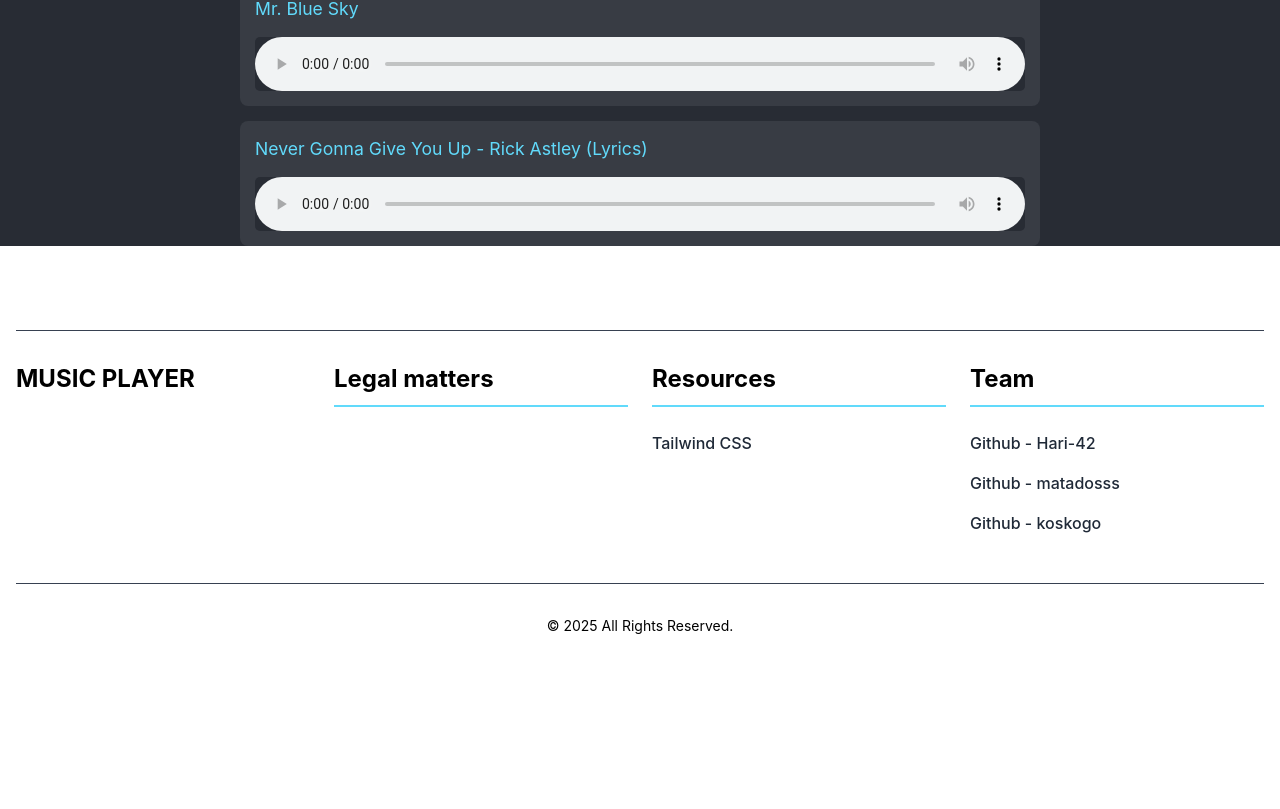
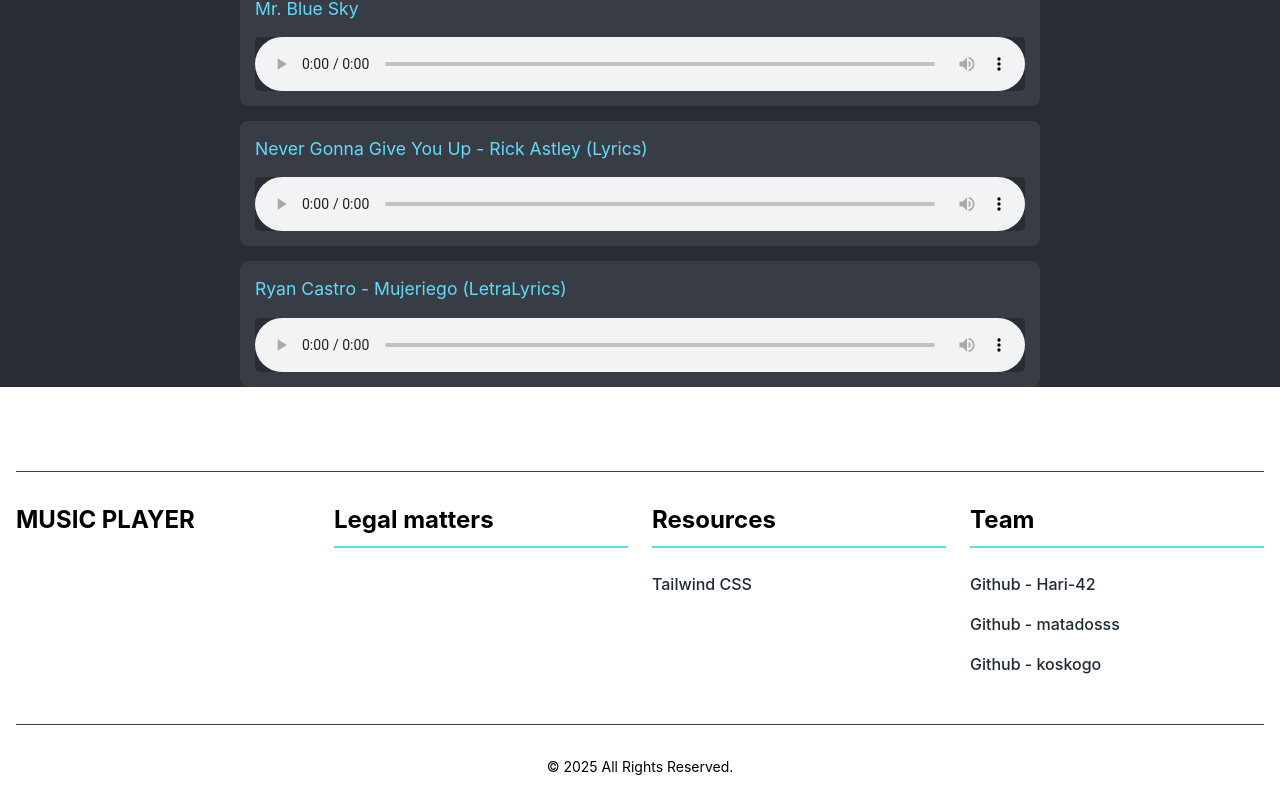
Before and after one commit to mattadosss/Music-Player, a React (Create React App) app: page / in a window 1280 px wide. Shown: the part 2665-3474 px from the top of the page. Before the commit the page ends 3333 px from the top, so only its background shows below. Built offline with nearby package versions, Linux system fonts and the light colour scheme.

Commit message:
small songs error fix

```diff
--- a/src/App.js
+++ b/src/App.js
@@ -21,7 +21,8 @@ function App() {
         'Kiss - I Was Made For Lovin You.mp3',
         'MC Hammer - U Cant Touch This (HQ).mp3',
         'Mr. Blue Sky.mp3',
-        'Never Gonna Give You Up - Rick Astley (Lyrics).mp3'
+        'Never Gonna Give You Up - Rick Astley (Lyrics).mp3',
+        'Ryan Castro - Mujeriego (LetraLyrics).mp3'
     ]);
 
     return (
```
Also changed, not shown: 1 other file (tests, documents, lock files or other folders).
